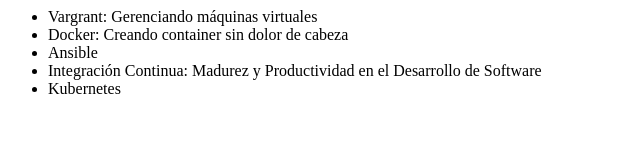
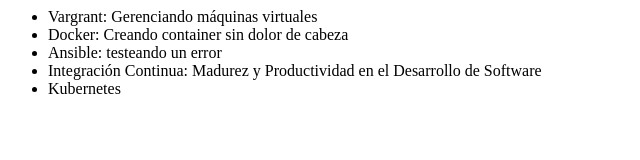
Before and after one commit to fafino7/alura-git, a plain HTML site: page index.html in a window 1280 px wide. Shown: the whole page, without its empty margins (0-640 px from the left). Drawn offline with Linux system fonts and the light colour scheme.

Commit message:
TEST: modificación en Ansible 2.0

```diff
--- a/index.html
+++ b/index.html
@@ -8,7 +8,7 @@
      <ul>
          <li> Vargrant: Gerenciando máquinas virtuales </li>
          <li> Docker: Creando container sin dolor de cabeza </li>
-         <li> Ansible </li>
+         <li> Ansible: testeando un error </li>
          <li> Integración Continua: Madurez y Productividad en el Desarrollo de Software </li>
          <li>Kubernetes</li>
      </ul>
```
